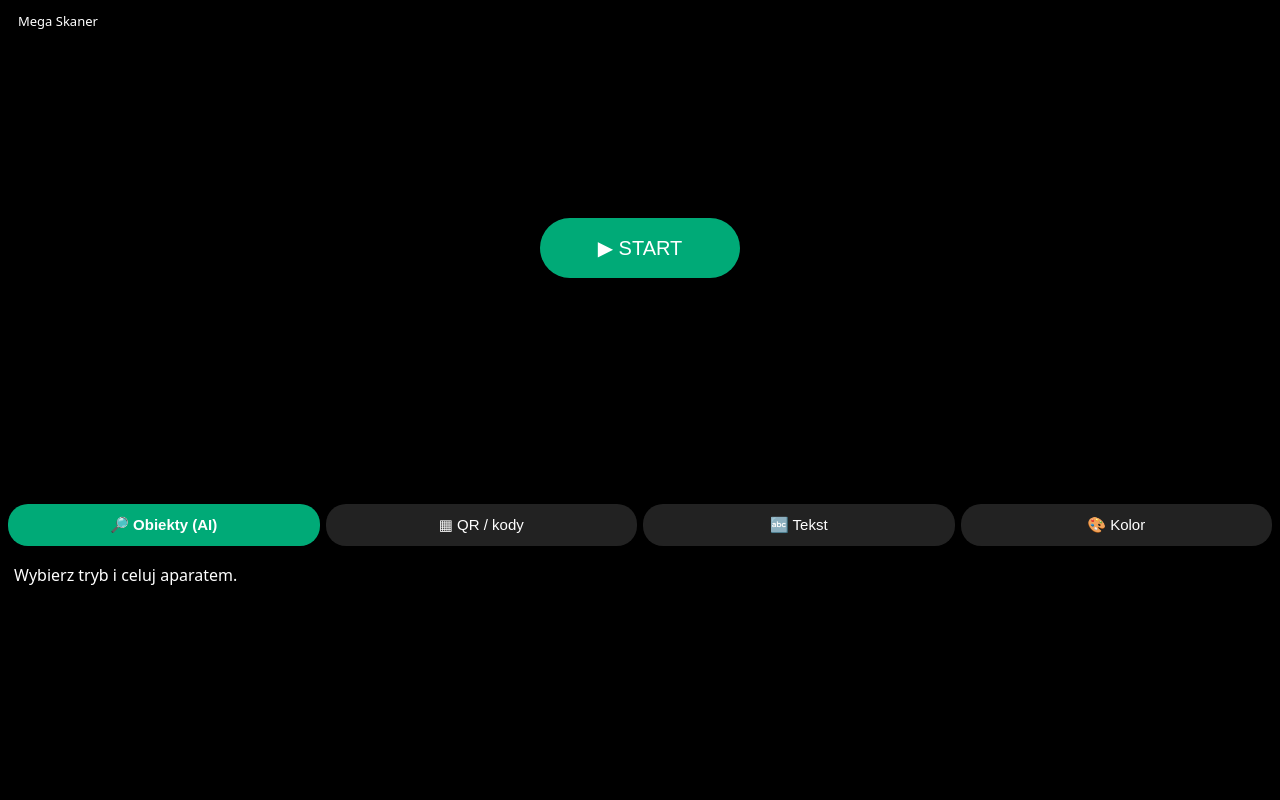
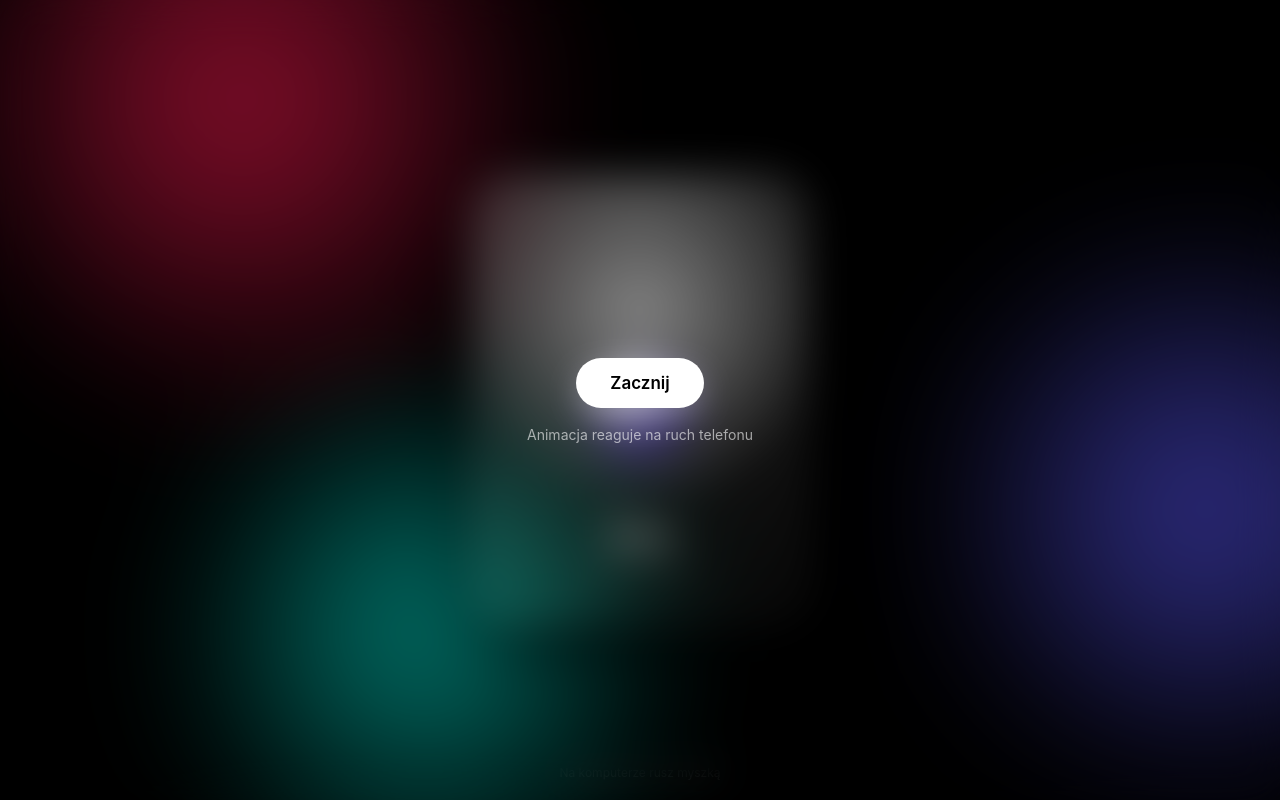
Before and after one commit to pjachera/www, a plain HTML site: page skaner/index.html in a window 1280 px wide. Drawn offline with nearby package versions, Linux system fonts and the light colour scheme.

Commit message:
skaner: zamiana na animację żyroskopową w stylu Apple
Co-authored-by: pjachera <pjachera@users.noreply.github.com>

```diff
--- a/skaner/index.html
+++ b/skaner/index.html
@@ -1,62 +1,89 @@
-<!doctype html><html lang="pl"><head><meta charset="utf-8"><meta name="viewport" content="width=device-width,initial-scale=1">
-<title>Mega Skaner</title>
+<!DOCTYPE html>
+<html lang="pl">
+<head>
+<meta charset="utf-8">
+<meta name="viewport" content="width=device-width,initial-scale=1,viewport-fit=cover,user-scalable=no">
+<meta name="theme-color" content="#000">
+<title>Żyro</title>
 <style>
-body{margin:0;background:#000;color:#fff;font-family:system-ui,sans-serif}
-#wrap{position:relative;width:100vw;height:62vh;overflow:hidden}
-video,#ov{position:absolute;inset:0;width:100%;height:100%;object-fit:cover}
-#bar{display:flex;gap:6px;padding:8px;overflow-x:auto}
-#bar button{flex:1;padding:12px 8px;border:0;border-radius:20px;background:#222;color:#fff;font-size:15px;white-space:nowrap}
-#bar button.on{background:#0a7;font-weight:700}
-#out{padding:10px 14px;font-size:16px;white-space:pre-wrap;max-height:28vh;overflow:auto}
-#st{position:absolute;left:8px;top:8px;background:#0008;padding:4px 10px;border-radius:12px;font-size:13px}
-#start{position:absolute;inset:0;margin:auto;width:200px;height:60px;font-size:20px;border:0;border-radius:30px;background:#0a7;color:#fff}
-a{color:#4df}
-</style></head><body>
-<div id="wrap"><video id="v" playsinline muted></video><canvas id="ov"></canvas><div id="st">Mega Skaner</div><button id="start">▶ START</button></div>
-<div id="bar">
-<button data-m="obj" class="on">🔎 Obiekty (AI)</button>
-<button data-m="qr">▦ QR / kody</button>
-<button data-m="ocr">🔤 Tekst</button>
-<button data-m="col">🎨 Kolor</button>
-</div>
-<div id="out">Wybierz tryb i celuj aparatem.</div>
-<script src="https://cdn.jsdelivr.net/npm/@tensorflow/tfjs@4.17.0/dist/tf.min.js"></script>
-<script src="https://cdn.jsdelivr.net/npm/@tensorflow-models/coco-ssd@2.2.3/dist/coco-ssd.min.js"></script>
-<script src="https://cdn.jsdelivr.net/npm/jsqr@1.4.0/dist/jsQR.js"></script>
-<script src="https://cdn.jsdelivr.net/npm/tesseract.js@5/dist/tesseract.min.js"></script>
+*{box-sizing:border-box;margin:0;padding:0;-webkit-tap-highlight-color:transparent}
+html,body{height:100%;background:#000;color:#fff;font-family:-apple-system,BlinkMacSystemFont,"SF Pro Display","Helvetica Neue",sans-serif;overflow:hidden;touch-action:none}
+#bg{position:fixed;inset:-20%;filter:blur(60px) saturate(140%);will-change:transform}
+.orb{position:absolute;border-radius:50%;opacity:.85;mix-blend-mode:screen}
+.o1{width:55vmax;height:55vmax;left:5%;top:0;background:radial-gradient(circle,#ff2d55 0,transparent 65%)}
+.o2{width:50vmax;height:50vmax;right:0;top:20%;background:radial-gradient(circle,#5e5ce6 0,transparent 65%)}
+.o3{width:45vmax;height:45vmax;left:25%;bottom:0;background:radial-gradient(circle,#30d5c8 0,transparent 65%)}
+#stage{position:fixed;inset:0;display:flex;align-items:center;justify-content:center;perspective:1100px}
+#card{position:relative;width:min(78vw,340px);aspect-ratio:3/4;border-radius:38px;transform-style:preserve-3d;will-change:transform;
+ background:linear-gradient(160deg,rgba(255,255,255,.22),rgba(255,255,255,.04));
+ box-shadow:0 40px 80px -20px rgba(0,0,0,.7),inset 0 0 0 1px rgba(255,255,255,.25);
+ backdrop-filter:blur(30px) saturate(180%);-webkit-backdrop-filter:blur(30px) saturate(180%)}
+.layer{position:absolute;inset:0;display:flex;align-items:center;justify-content:center;transform-style:preserve-3d;pointer-events:none}
+#ring{width:62%;aspect-ratio:1;border-radius:50%;border:1.5px solid rgba(255,255,255,.35);transform:translateZ(40px)}
+#ring2{width:44%;aspect-ratio:1;border-radius:50%;border:1px solid rgba(255,255,255,.2);transform:translateZ(70px)}
+#dot{width:26%;aspect-ratio:1;border-radius:50%;transform:translateZ(110px);
+ background:radial-gradient(circle at 35% 30%,#fff 0,#e9e9ff 18%,#9b8cff 45%,#3a2fb8 80%);
+ box-shadow:0 20px 40px rgba(60,40,200,.55),inset -6px -10px 20px rgba(0,0,0,.35)}
+#title{position:absolute;left:0;right:0;bottom:12%;text-align:center;transform:translateZ(60px)}
+#title h1{font-size:30px;font-weight:700;letter-spacing:-.02em}
+#title p{font-size:13px;opacity:.65;margin-top:4px;letter-spacing:.02em}
+#angle{position:absolute;top:9%;left:0;right:0;text-align:center;transform:translateZ(50px);font-variant-numeric:tabular-nums;font-size:13px;opacity:.7;letter-spacing:.08em}
+#glare{position:absolute;inset:0;border-radius:38px;pointer-events:none;mix-blend-mode:overlay;
+ background:radial-gradient(circle at var(--gx,50%) var(--gy,30%),rgba(255,255,255,.75),transparent 55%)}
+#start{position:fixed;inset:0;display:flex;flex-direction:column;align-items:center;justify-content:center;gap:18px;background:rgba(0,0,0,.35);backdrop-filter:blur(20px);-webkit-backdrop-filter:blur(20px);z-index:9;transition:opacity .6s ease}
+#start button{font:600 17px -apple-system,sans-serif;color:#000;background:#fff;border:0;border-radius:999px;padding:15px 34px;box-shadow:0 10px 30px rgba(255,255,255,.2);transition:transform .2s}
+#start button:active{transform:scale(.95)}
+#start p{opacity:.6;font-size:14px}
+#hint{position:fixed;bottom:calc(20px + env(safe-area-inset-bottom));left:0;right:0;text-align:center;font-size:12px;opacity:.45}
+</style>
+</head>
+<body>
+<div id="bg"><div class="orb o1"></div><div class="orb o2"></div><div class="orb o3"></div></div>
+<div id="stage"><div id="card">
+ <div class="layer"><div id="ring"></div></div>
+ <div class="layer"><div id="ring2"></div></div>
+ <div class="layer"><div id="dot"></div></div>
+ <div id="angle">0° · 0°</div>
+ <div id="title"><h1>Żyro</h1><p>Przechyl telefon</p></div>
+ <div id="glare"></div>
+</div></div>
+<div id="start"><button id="go">Zacznij</button><p>Animacja reaguje na ruch telefonu</p></div>
+<div id="hint">Na komputerze rusz myszką</div>
 <script>
-const PL={person:'człowiek',bicycle:'rower',car:'samochód',motorcycle:'motocykl',bus:'autobus',truck:'ciężarówka',dog:'pies',cat:'kot',bird:'ptak',horse:'koń',cow:'krowa',sheep:'owca',bottle:'butelka',cup:'kubek',fork:'widelec',knife:'nóż',spoon:'łyżka',bowl:'miska',banana:'banan',apple:'jabłko',orange:'pomarańcza',chair:'krzesło',couch:'kanapa','potted plant':'roślina',bed:'łóżko','dining table':'stół',tv:'telewizor',laptop:'laptop',mouse:'myszka',remote:'pilot',keyboard:'klawiatura','cell phone':'telefon',book:'książka',clock:'zegar',vase:'wazon',scissors:'nożyczki','teddy bear':'miś','toothbrush':'szczoteczka',backpack:'plecak',umbrella:'parasol',handbag:'torebka',tie:'krawat',suitcase:'walizka',ball:'piłka','sports ball':'piłka',kite:'latawiec',pizza:'pizza',donut:'pączek',cake:'ciasto',sandwich:'kanapka',carrot:'marchewka',broccoli:'brokuł','hot dog':'hot dog',refrigerator:'lodówka',oven:'piekarnik',microwave:'mikrofalówka',sink:'zlew',toilet:'toaleta','wine glass':'kieliszek','traffic light':'sygnalizacja','stop sign':'znak stop',bench:'ławka',train:'pociąg',airplane:'samolot',boat:'łódź',skateboard:'deskorolka',skis:'narty',snowboard:'snowboard','tennis racket':'rakieta','baseball bat':'kij','hair drier':'suszarka',toaster:'toster',elephant:'słoń',bear:'niedźwiedź',zebra:'zebra',giraffe:'żyrafa',frisbee:'frisbee','fire hydrant':'hydrant','parking meter':'parkometr'};
-const v=document.getElementById('v'),ov=document.getElementById('ov'),o=ov.getContext('2d'),out=document.getElementById('out'),st=document.getElementById('st');
-const tmp=document.createElement('canvas'),tx=tmp.getContext('2d',{willReadFrequently:true});
-let mode='obj',model=null,busy=false,ocrW=null;
-document.querySelectorAll('#bar button').forEach(b=>b.onclick=()=>{document.querySelectorAll('#bar button').forEach(x=>x.classList.remove('on'));b.classList.add('on');mode=b.dataset.m;o.clearRect(0,0,ov.width,ov.height);
- out.textContent=mode==='ocr'?'Celuj w tekst i stuknij w obraz, żeby odczytać.':mode==='col'?'Środek ekranu = kolor.':'Celuj aparatem…'});
-document.getElementById('start').onclick=async e=>{e.target.remove();
- const s=await navigator.mediaDevices.getUserMedia({video:{facingMode:'environment',width:{ideal:1280},height:{ideal:720}}});v.srcObject=s;await v.play();
- st.textContent='Ładuję AI…';cocoSsd.load({base:'lite_mobilenet_v2'}).then(m=>{model=m;st.textContent='AI gotowe ✅'});loop();};
-function map(x,y){const vw=v.videoWidth,vh=v.videoHeight,W=ov.width,H=ov.height,s=Math.max(W/vw,H/vh);return[x*s+(W-vw*s)/2,y*s+(H-vh*s)/2,s]}
-async function loop(){
- ov.width=ov.clientWidth;ov.height=ov.clientHeight;
- if(!busy&&v.videoWidth){busy=true;try{
-  if(mode==='obj'&&model){const p=await model.detect(v);o.clearRect(0,0,ov.width,ov.height);o.lineWidth=3;o.font='bold 18px system-ui';
-   p.forEach(d=>{const[x,y,s]=map(d.bbox[0],d.bbox[1]);o.strokeStyle='#0f8';o.strokeRect(x,y,d.bbox[2]*s,d.bbox[3]*s);const t=(PL[d.class]||d.class)+' '+Math.round(d.score*100)+'%';o.fillStyle='#0f8';o.fillRect(x,y-24,o.measureText(t).width+10,24);o.fillStyle='#000';o.fillText(t,x+5,y-6)});
-   out.textContent=p.length?'Widzę: '+[...new Set(p.map(d=>PL[d.class]||d.class))].join(', '):'Nic nie rozpoznaję…'}
-  else if(mode==='qr'){const w=480,h=Math.round(w*v.videoHeight/v.videoWidth);tmp.width=w;tmp.height=h;tx.drawImage(v,0,0,w,h);
-   let txt=null;if('BarcodeDetector' in window){try{const r=await new BarcodeDetector().detect(tmp);if(r[0])txt=r[0].rawValue+'  ('+r[0].format+')'}catch(e){}}
-   if(!txt){const c=jsQR(tx.getImageData(0,0,w,h).data,w,h);if(c)txt=c.data}
-   if(txt){out.innerHTML='';const isU=/^https?:\/\//.test(txt);if(isU){const a=document.createElement('a');a.href=txt.split('  (')[0];a.target='_blank';a.textContent=txt;out.append('Znaleziono: ',a)}else out.textContent='Znaleziono: '+txt;if(navigator.vibrate)navigator.vibrate(60)}}
-  else if(mode==='col'){tmp.width=tmp.height=10;tx.drawImage(v,v.videoWidth/2-10,v.videoHeight/2-10,20,20,0,0,10,10);const d=tx.getImageData(0,0,10,10).data;let r=0,g=0,b=0;for(let i=0;i<d.length;i+=4){r+=d[i];g+=d[i+1];b+=d[i+2]}r=Math.round(r/100);g=Math.round(g/100);b=Math.round(b/100);
-   const hex='#'+[r,g,b].map(n=>n.toString(16).padStart(2,'0')).join('');o.clearRect(0,0,ov.width,ov.height);o.strokeStyle='#fff';o.lineWidth=3;o.strokeRect(ov.width/2-25,ov.height/2-25,50,50);o.fillStyle=hex;o.fillRect(10,ov.height-70,60,60);
-   out.innerHTML=`<b style="font-size:26px">${hex.toUpperCase()}</b>  RGB(${r}, ${g}, ${b}) — ${nazwa(r,g,b)}`}
- }catch(e){out.textContent='Błąd: '+e.message}busy=false}
- requestAnimationFrame(loop);
+const card=document.getElementById('card'),bg=document.getElementById('bg'),glare=document.getElementById('glare'),
+dot=document.getElementById('dot'),ang=document.getElementById('angle'),start=document.getElementById('start');
+let tx=0,ty=0,x=0,y=0,vx=0,vy=0,base=null;
+const K=0.08,D=0.78; // sprężyna jak w iOS
+function orient(e){
+  if(e.beta==null)return;
+  if(!base)base={b:e.beta,g:e.gamma};
+  let b=e.beta-base.b,g=e.gamma-base.g;
+  tx=Math.max(-1,Math.min(1,g/30));ty=Math.max(-1,Math.min(1,b/30));
 }
-function nazwa(r,g,b){const mx=Math.max(r,g,b),mn=Math.min(r,g,b);if(mx<50)return'czarny';if(mn>200)return'biały';if(mx-mn<25)return'szary';
- let h=0,d=mx-mn;if(mx===r)h=((g-b)/d)%6;else if(mx===g)h=(b-r)/d+2;else h=(r-g)/d+4;h*=60;if(h<0)h+=360;
- return h<15?'czerwony':h<40?'pomarańczowy':h<65?'żółty':h<160?'zielony':h<200?'turkusowy':h<255?'niebieski':h<290?'fioletowy':h<340?'różowy':'czerwony'}
-ov.onclick=async()=>{if(mode!=='ocr'||!v.videoWidth)return;out.textContent='Czytam tekst… ⏳';
- tmp.width=v.videoWidth;tmp.height=v.videoHeight;tx.drawImage(v,0,0);
- try{if(!ocrW)ocrW=await Tesseract.createWorker('pol+eng');const{data}=await ocrW.recognize(tmp);out.textContent=data.text.trim()||'Nie widzę tekstu.';
-  if(data.text.trim()){const b=document.createElement('button');b.textContent='📋 Kopiuj';b.style.cssText='display:block;margin-top:8px;padding:8px 16px;border-radius:14px;border:0';b.onclick=()=>navigator.clipboard.writeText(data.text);out.append(b)}}
- catch(e){out.textContent='Błąd OCR: '+e.message}};
-</script></body></html>
+function mouse(e){const p=e.touches?e.touches[0]:e;tx=(p.clientX/innerWidth)*2-1;ty=(p.clientY/innerHeight)*2-1}
+addEventListener('mousemove',mouse);
+addEventListener('touchmove',e=>{if(!window._gyro)mouse(e)},{passive:true});
+async function go(){
+  try{if(typeof DeviceOrientationEvent!=='undefined'&&DeviceOrientationEvent.requestPermission){
+    const r=await DeviceOrientationEvent.requestPermission();if(r!=='granted')throw 0}}catch(e){}
+  addEventListener('deviceorientation',e=>{if(e.beta!=null){window._gyro=1;document.getElementById('hint').style.display='none'}orient(e)});
+  start.style.opacity=0;setTimeout(()=>start.remove(),600);
+  if(navigator.vibrate)navigator.vibrate(8);
+}
+document.getElementById('go').onclick=go;
+card.addEventListener('click',()=>{base=null;card.animate([{scale:1},{scale:.96},{scale:1}],{duration:380,easing:'cubic-bezier(.2,.8,.2,1)'})});
+let t0=performance.now();
+function loop(t){
+  vx=(vx+(tx-x)*K)*D;vy=(vy+(ty-y)*K)*D;x+=vx;y+=vy;
+  const breathe=Math.sin((t-t0)/1400)*0.04;
+  card.style.transform=`rotateY(${x*18}deg) rotateX(${-y*18}deg) scale(${1+breathe*0.3})`;
+  bg.style.transform=`translate3d(${-x*40}px,${-y*40}px,0) rotate(${(t-t0)/400}deg)`;
+  glare.style.setProperty('--gx',(50+x*45)+'%');glare.style.setProperty('--gy',(30+y*45)+'%');
+  dot.style.transform=`translateZ(110px) translate(${x*28}px,${y*28}px)`;
+  ang.textContent=`${Math.round(x*30)}° · ${Math.round(y*30)}°`;
+  requestAnimationFrame(loop);
+}
+requestAnimationFrame(loop);
+</script>
+</body>
+</html>
```
